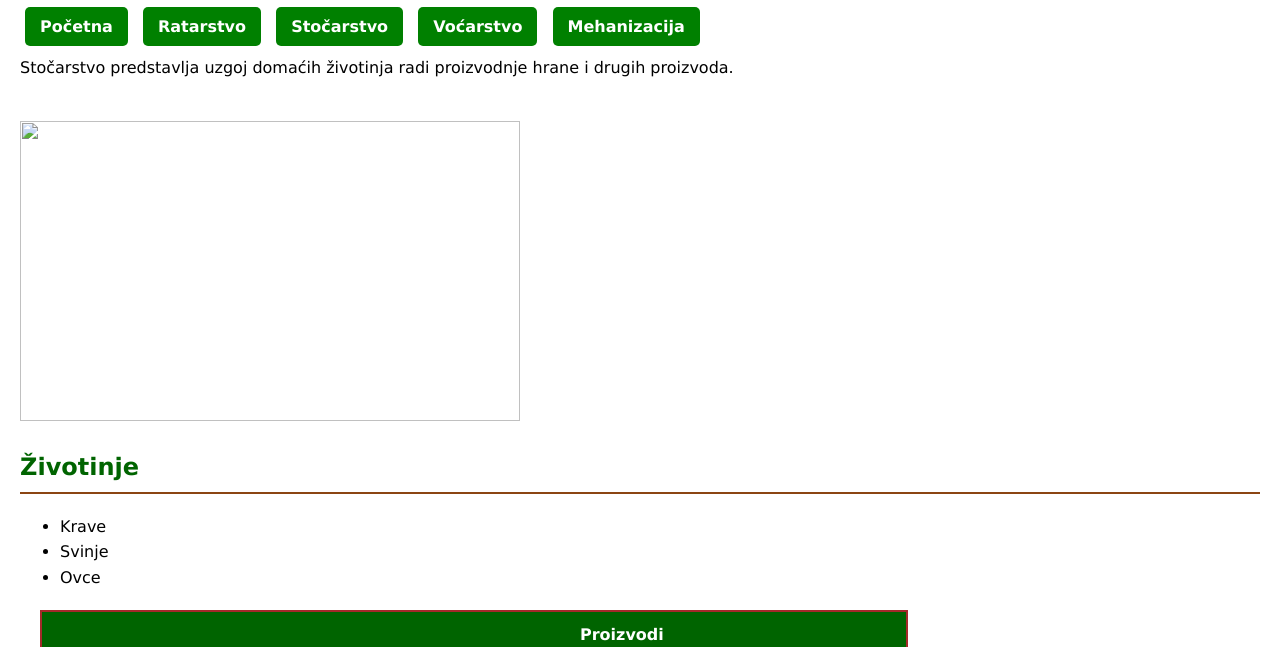
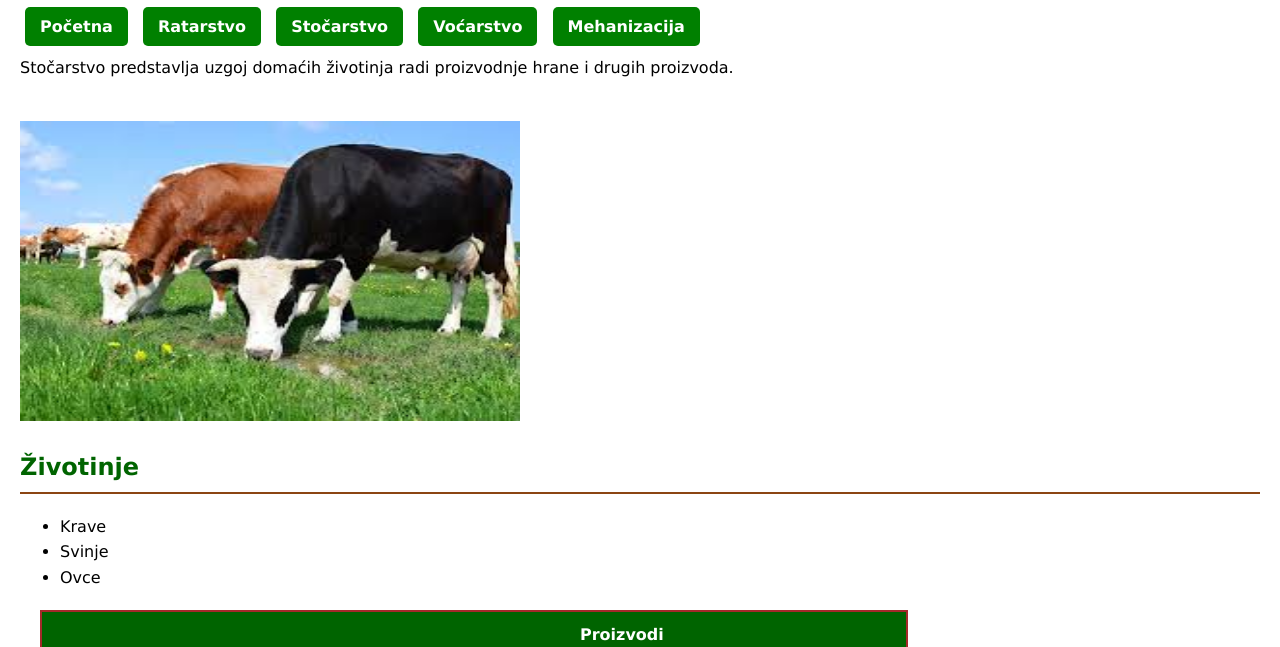
Before and after one commit to andjela79/poljoprivredasajt, a plain HTML site: page stocarstvo.html in a window 1280 px wide. Shown: the part 87-734 px from the top of the page. Drawn offline with Linux system fonts and the light colour scheme.

Commit message:
stocarstvo.html

```diff
--- a/stocarstvo.html
+++ b/stocarstvo.html
@@ -19,7 +19,7 @@
         Stočarstvo predstavlja uzgoj domaćih životinja radi proizvodnje hrane i drugih proizvoda.
     </p>
     <br>
-    <img src="slike/krava.jfif"  width="500" height="300">
+    <img src="krava.jfif"  width="500" height="300">
     <h2>Životinje</h2>
     <ul class="lista1">
         <li>Krave</li>
```
